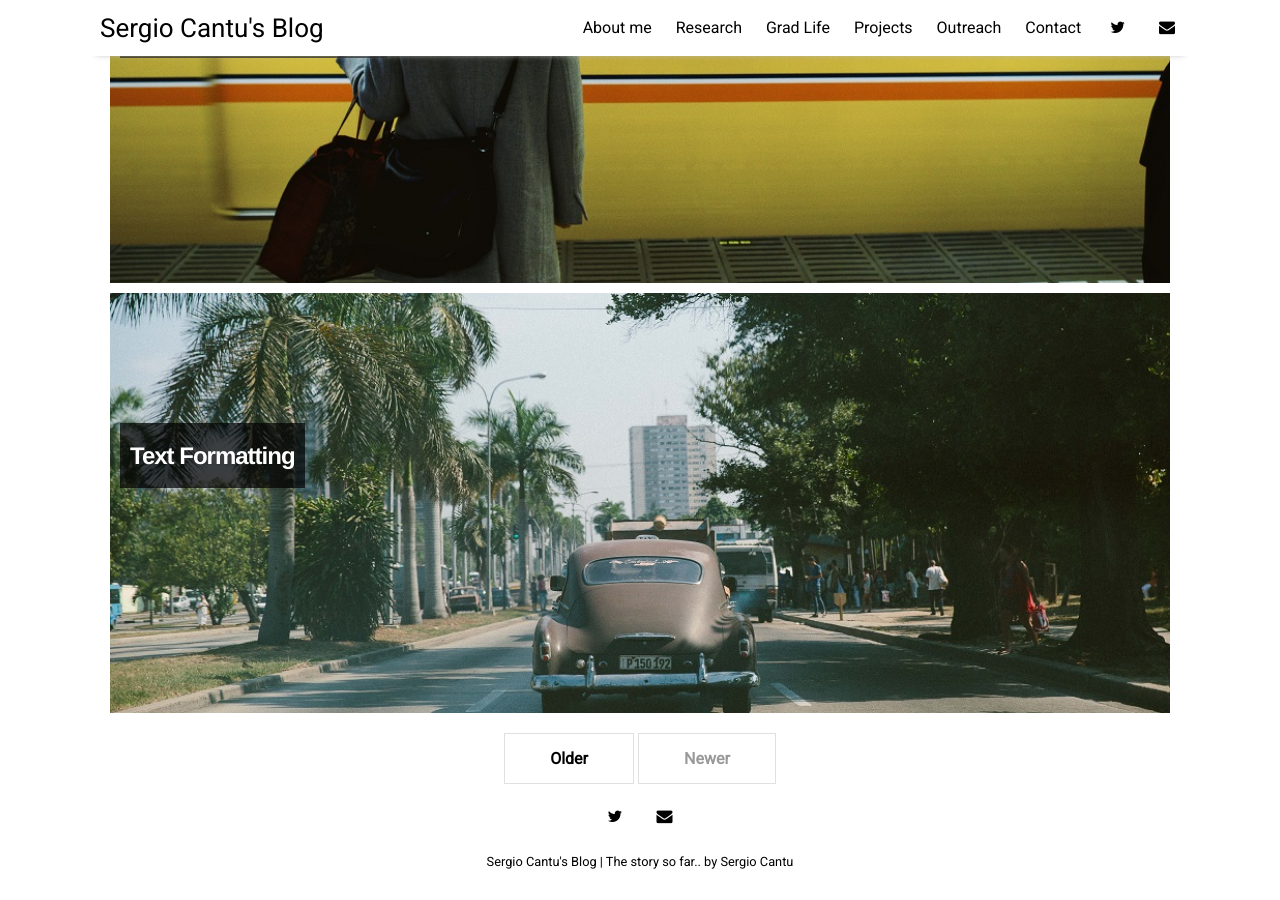
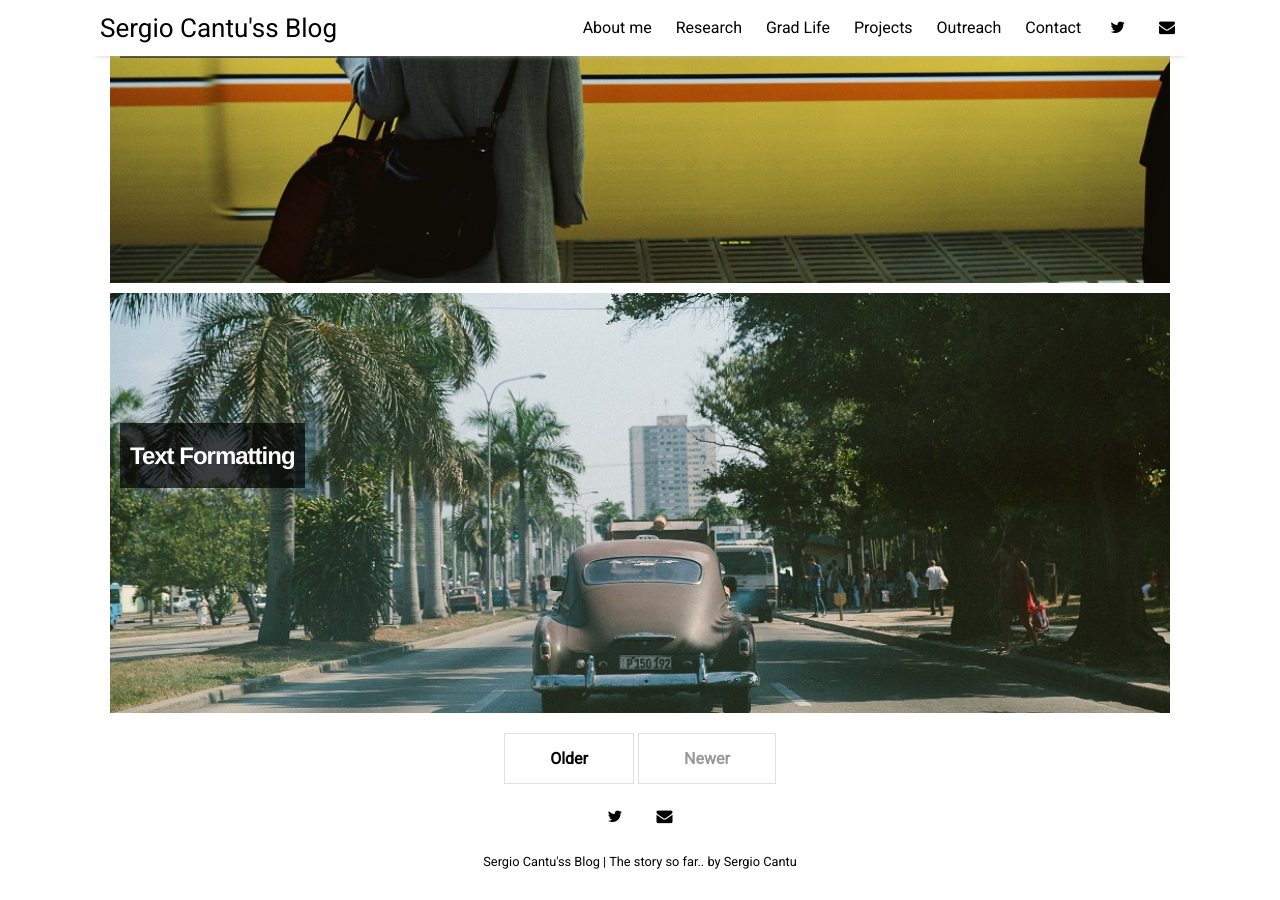
Before and after one commit to ChekHub/chekhub.github.io, a Jekyll site: the page built from index.html, in a window 1280 px wide and 900 px high, scrolled down 1498 px. Built offline with Jekyll 4.4.1, drawn with Linux system fonts in a browser that asks for light colours; nearby versions of some CDN libraries; the list of posts is cut into pages by our own code.

```diff
--- a/_data/settings.yml
+++ b/_data/settings.yml
@@ -1,4 +1,4 @@
-title:  "Sergio Cantu's Blog"
+title:  "Sergio Cantu'ss Blog"
 tagline: "The story so far.."
 description:
 author:
```
